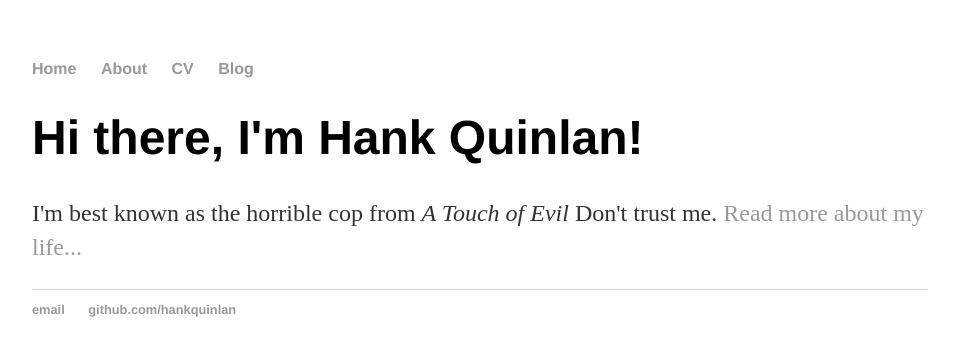
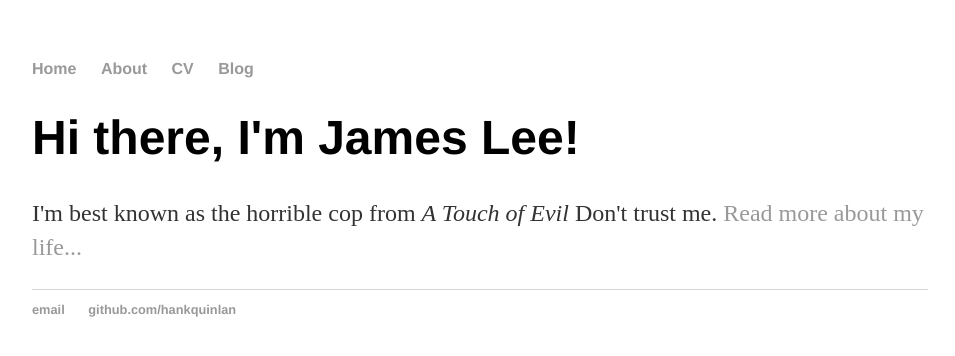
Before and after one commit to jameslee5656/jameslee5656.github.io, a Jekyll site: the page built from index.html, in a window 1280 px wide. Shown: the top 356 px of the page, without its empty margins (160-1115 px from the left). Built offline with Jekyll 4.4.1, drawn with Linux system fonts in a browser that asks for light colours.

Commit message:
Update index.html

```diff
--- a/index.html
+++ b/index.html
@@ -1,30 +1,8 @@
-<!DOCTYPE html>
-<html>
-	<head>
-		<title>James Lee, National Taipei University</title>
-		<!-- link to main stylesheet -->
-		<link rel="stylesheet" type="text/css" href="css/main.css">
-	</head>
-	<body>
-		<nav>
-    		<ul>
-        		<li><a href="/">Home</a></li>
-	        	<li><a href="/about">About</a></li>
-        		<li><a href="/cv">CV</a></li>
-        		<li><a href="/blog">Blog</a></li>
-    		</ul>
-		</nav>
-		<div class="container">
-    		<div class="blurb">
-        		<h1>Hi there, I'm Hank Quinlan!</h1>
-				<p>I'm best known as the horrible cop from <em>A Touch of Evil</em> Don't trust me. <a href="/about">Read more about my life...</a></p>
-    		</div><!-- /.blurb -->
-		</div><!-- /.container -->
-		<footer>
-    		<ul>
-        		<li><a href="mailto:hankquinlanhub@gmail.com">email</a></li>
-        		<li><a href="https://github.com/hankquinlan">github.com/hankquinlan</a></li>
-			</ul>
-		</footer>
-	</body>
-</html>
+---
+layout: default
+title: Hank Quinlan, Horrible Cop
+---
+<div class="blurb">
+	<h1>Hi there, I'm James Lee!</h1>
+	<p>I'm best known as the horrible cop from <em>A Touch of Evil</em> Don't trust me. <a href="/about">Read more about my life...</a></p>
+</div><!-- /.blurb -->
```
